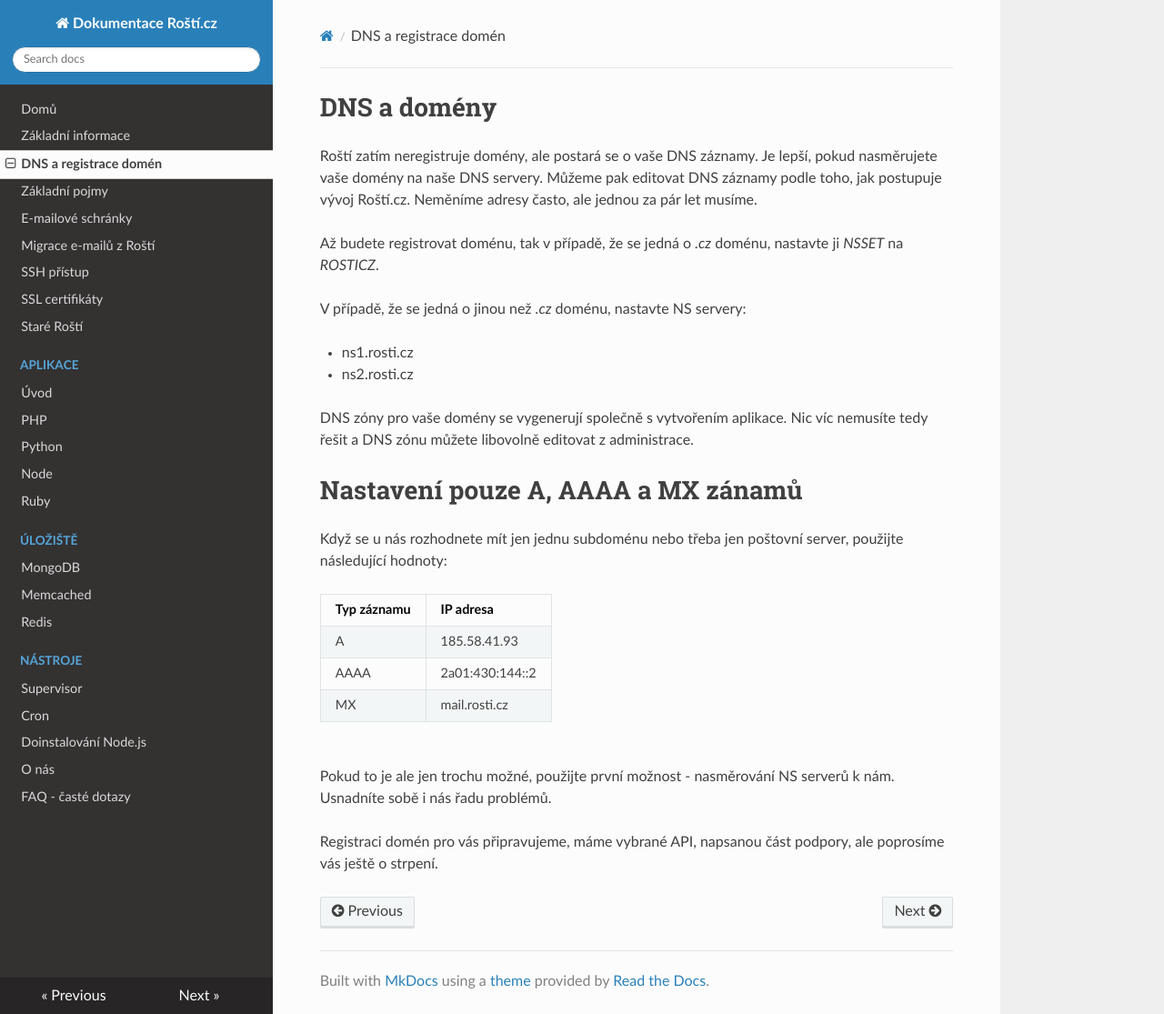
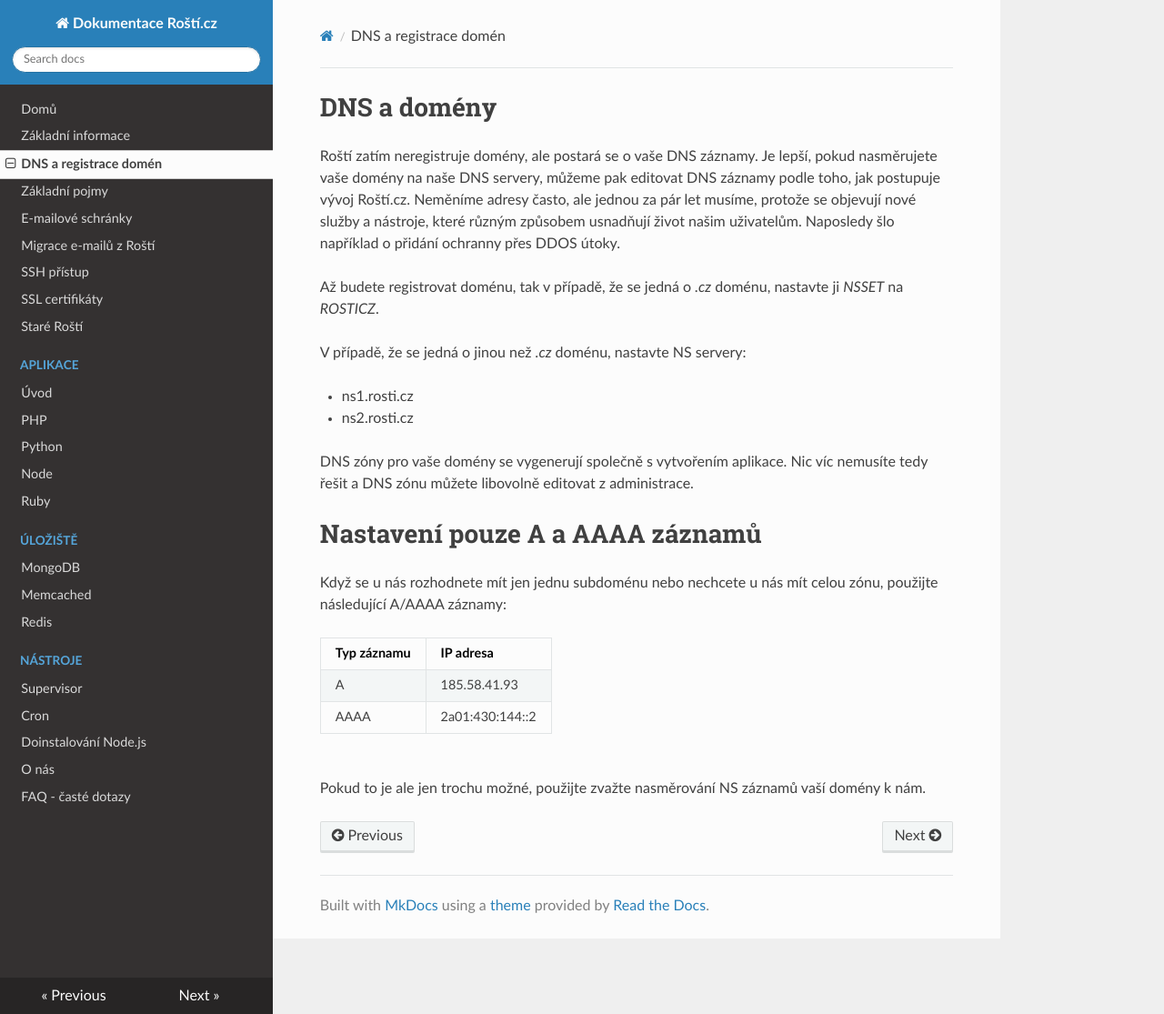
Before and after one commit to rosti-cz/rosti-docs, an MkDocs documentation site: the page built from docs/dns.md, in a window 1280 px wide and 1115 px high. Shown: the whole window at 91% size. Built offline with MkDocs 1.6.1, drawn with Linux system fonts in a browser that asks for light colours; nearby versions of some CDN libraries; old or Windows-style settings are respelled for this version of MkDocs.

Commit message:
Update DNS doc

```diff
--- a/docs/dns.md
+++ b/docs/dns.md
@@ -1,6 +1,6 @@
 # DNS a domény
 
-Roští zatím neregistruje domény, ale postará se o vaše DNS záznamy. Je lepší, pokud nasměrujete vaše domény na naše DNS servery. Můžeme pak editovat DNS záznamy podle toho, jak postupuje vývoj Roští.cz. Neměníme adresy často, ale jednou za pár let musíme.
+Roští zatím neregistruje domény, ale postará se o vaše DNS záznamy. Je lepší, pokud nasměrujete vaše domény na naše DNS servery, můžeme pak editovat DNS záznamy podle toho, jak postupuje vývoj Roští.cz. Neměníme adresy často, ale jednou za pár let musíme, protože se objevují nové služby a nástroje, které různým způsobem usnadňují život našim uživatelům. Naposledy šlo například o přidání ochranny přes DDOS útoky.
 
 Až budete registrovat doménu, tak v případě, že se jedná o _.cz_ doménu, nastavte ji *NSSET* na *ROSTICZ*.
 
@@ -11,18 +11,14 @@ V případě, že se jedná o jinou než _.cz_ doménu, nastavte NS servery:
 
 DNS zóny pro vaše domény se vygenerují společně s vytvořením aplikace. Nic víc nemusíte tedy řešit a DNS zónu můžete libovolně editovat z administrace.
 
-# Nastavení pouze A, AAAA a MX zánamů
+# Nastavení pouze A a AAAA záznamů
 
-Když se u nás rozhodnete mít jen jednu subdoménu nebo třeba jen poštovní server, použijte následující hodnoty:
+Když se u nás rozhodnete mít jen jednu subdoménu nebo nechcete u nás mít celou zónu, použijte následující A/AAAA záznamy:
 
 | Typ záznamu | IP adresa            |
 |-------------|----------------------|
 | A           | 185.58.41.93         |
 | AAAA        | 2a01:430:144::2      |
-| MX          | mail.rosti.cz        |
-
 
 <br>
-Pokud to je ale jen trochu možné, použijte první možnost - nasměrování NS serverů k nám. Usnadníte sobě i nás řadu problémů.
-
-Registraci domén pro vás připravujeme, máme vybrané API, napsanou část podpory, ale poprosíme vás ještě o strpení.
+Pokud to je ale jen trochu možné, použijte zvažte nasměrování NS záznamů vaší domény k nám.
```
